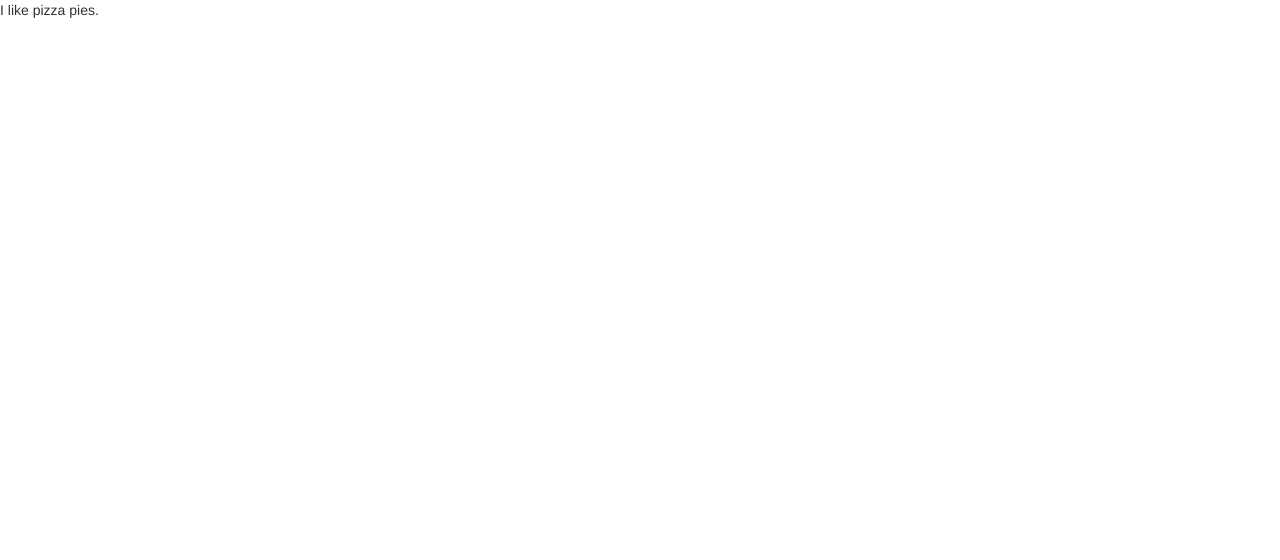
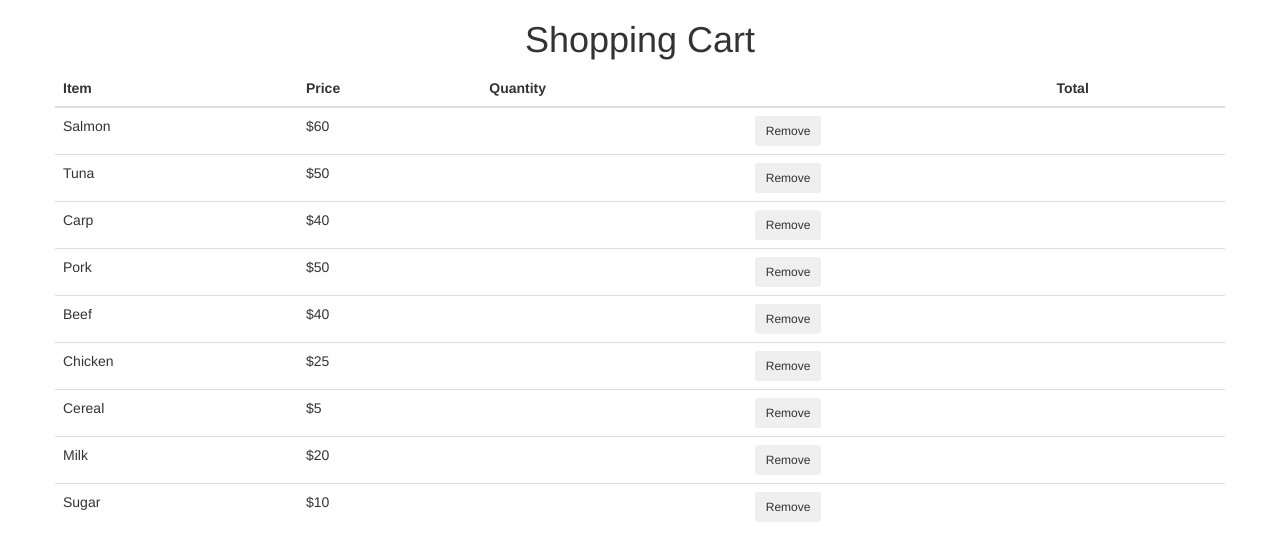
Before and after one commit to ZioXerXes/JPSShoppingCart, a plain HTML site: page index.html in a window 1280 px wide. Drawn offline with nearby package versions, Linux system fonts and the light colour scheme.

Commit message:
HTML setup

```diff
--- a/index.html
+++ b/index.html
@@ -15,6 +15,88 @@
     <link href="css/custom.css" rel="stylesheet">
   </head>
   <body>
-    <p>I like pizza pies.</p>
+    <div class="container">
+      <h1 class="text-center my-4">Shopping Cart</h1>
+      <div class="row">
+        <div class="col-12">
+          <table class="table table-responsive">
+            <thead>
+              <tr>
+                <th scope="col">Item</th>
+                <th scope="col">Price</th>
+                <th scope="col">Quantity</th>
+                <th scope="col"></th>
+                <th scope="col">Total</th>
+              </tr>
+            </thead>
+            <tbody>
+              <tr>
+                <td class="name">Salmon</td>
+                <td class="price">$60</td>
+                <td class="quantity"></td>
+                <td><button class="btn btn-light btn-sm remove">Remove</button></td>
+                <td class="price"></td>
+              </tr>
+              <tr>
+                <td class="name">Tuna</td>
+                <td class="price">$50</td>
+                <td class="quantity"></td>
+                <td><button class="btn btn-light btn-sm remove">Remove</button></td>
+                <td class="price"></td>
+              </tr>
+              <tr>
+                <td class="name">Carp</td>
+                <td class="price">$40</td>
+                <td class="quantity"></td>
+                <td><button class="btn btn-light btn-sm remove">Remove</button></td>
+                <td class="price"></td>
+              </tr>
+              <tr>
+                <td class="name">Pork</td>
+                <td class="price">$50</td>
+                <td class="quantity"></td>
+                <td><button class="btn btn-light btn-sm remove">Remove</button></td>
+                <td class="price"></td>
+              </tr>
+              <tr>
+                <td class="name">Beef</td>
+                <td class="price">$40</td>
+                <td class="quantity"></td>
+                <td><button class="btn btn-light btn-sm remove">Remove</button></td>
+                <td class="price"></td>
+              </tr>
+              <tr>
+                <td class="name">Chicken</td>
+                <td class="price">$25</td>
+                <td class="quantity"></td>
+                <td><button class="btn btn-light btn-sm remove">Remove</button></td>
+                <td class="price"></td>
+              </tr>
+              <tr>
+                <td class="name">Cereal</td>
+                <td class="price">$5</td>
+                <td class="quantity"></td>
+                <td><button class="btn btn-light btn-sm remove">Remove</button></td>
+                <td class="price"></td>
+              </tr>
+              <tr>
+                <td class="name">Milk</td>
+                <td class="price">$20</td>
+                <td class="quantity"></td>
+                <td><button class="btn btn-light btn-sm remove">Remove</button></td>
+                <td class="price"></td>
+              </tr>
+              <tr>
+                <td class="name">Sugar</td>
+                <td class="price">$10</td>
+                <td class="quantity"></td>
+                <td><button class="btn btn-light btn-sm remove">Remove</button></td>
+                <td class="price"></td>
+              </tr>
+            </tbody>
+          </table>
+        </div>
+      </div>
+    </div>
   </body>
 </html>
```
